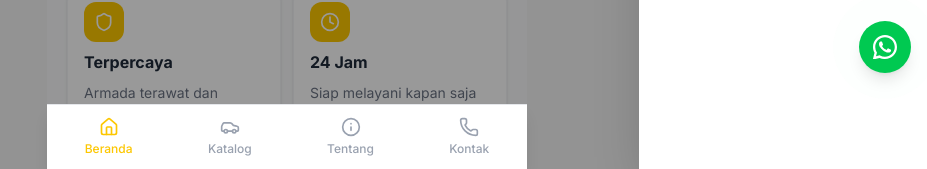
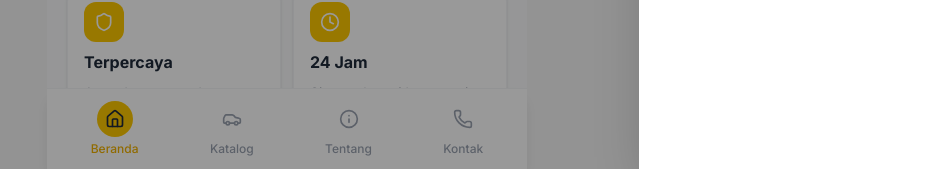
Before and after one commit to Zakynovan18/autorent, a Next.js app: page / in a window 1280 px wide. Both pictures are taken after a click on the button 852 px from the left and 26 px from the top of the page. Shown: the part 631-800 px from the top of the page, without its empty margins (353-1280 px from the left). Built offline with nearby package versions, Linux system fonts and the light colour scheme; no server answers; the database is empty.

Commit message:
fix navbar

```diff
--- a/app/components/BottomNav.tsx
+++ b/app/components/BottomNav.tsx
@@ -7,7 +7,6 @@ import { usePathname } from "next/navigation";
 export default function BottomNav() {
   const pathname = usePathname();
 
-  // Sembunyikan di halaman admin
   if (pathname.startsWith("/admin")) return null;
 
   const menus = [
@@ -18,18 +17,23 @@ export default function BottomNav() {
   ];
 
   return (
-    <nav className="fixed bottom-0 left-1/2 -translate-x-1/2 w-full max-w-120 bg-white border-t border-gray-200 shadow-lg z-50">
-      <div className="flex items-center justify-around py-2">
+    <nav className="fixed bottom-0 left-1/2 -translate-x-1/2 w-full max-w-120 bg-white border-t border-gray-100 shadow-lg z-50">
+      <div className="flex items-center justify-around py-2 px-2">
         {menus.map(({ href, label, icon: Icon }) => {
           const isActive = pathname === href;
           return (
             <Link
               key={href}
               href={href}
-              className="flex flex-col items-center gap-1 px-4 py-1"
+              className="flex flex-col items-center gap-1 px-3 py-1"
             >
-              <Icon className={`w-5 h-5 ${isActive ? "text-yellow-400" : "text-gray-400"}`} />
-              <span className={`text-xs font-medium ${isActive ? "text-yellow-400" : "text-gray-400"}`}>
+              <div className={`p-2 rounded-full transition-all duration-300 ${isActive ? "bg-yellow-400" : "bg-transparent"
+                }`}>
+                <Icon className={`w-5 h-5 transition-all duration-300 ${isActive ? "text-gray-800" : "text-gray-400"
+                  }`} />
+              </div>
+              <span className={`text-xs font-medium transition-all duration-300 ${isActive ? "text-yellow-500" : "text-gray-400"
+                }`}>
                 {label}
               </span>
             </Link>
--- a/app/components/Navbar.tsx
+++ b/app/components/Navbar.tsx
@@ -39,13 +39,13 @@ export default function Navbar() {
       {/* Overlay */}
       {drawerOpen && (
         <div
-          className="fixed inset-0 bg-black/40 z-50"
+          className="fixed inset-0 bg-black/40 z-[60]"
           onClick={() => setDrawerOpen(false)}
         />
       )}
 
       {/* Drawer */}
-      <div className={`fixed top-0 right-0 h-full w-72 bg-white z-50 shadow-2xl transform transition-transform duration-300 ${drawerOpen ? "translate-x-0" : "translate-x-full"
+      <div className={`fixed top-0 right-0 h-full w-72 bg-white z-[70] shadow-2xl transform transition-transform duration-300 ${drawerOpen ? "translate-x-0" : "translate-x-full"
         }`}>
         {/* Drawer Header */}
         <div className="flex items-center justify-between px-5 py-4 border-b border-gray-100">
```
